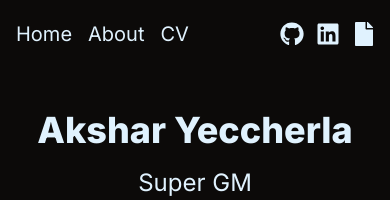
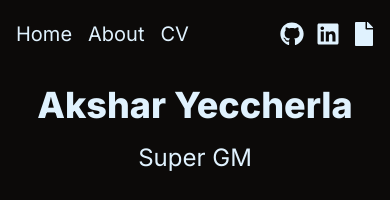
Before and after one commit to aksharye/personal-website, a Next.js app: page / in a window 390 px wide. Shown: the top 200 px of the page. Built offline with nearby package versions, Linux system fonts and the light colour scheme.

Commit message:
fix navbar hover, push title up on mobile

```diff
--- a/app/page.js
+++ b/app/page.js
@@ -106,9 +106,9 @@ export default function Home() {
     <div className="m-0 overscroll-none min-h-screen bg-stone-950">
       <nav class="flex min-w-screen">
         <div class="text-xl w-1/2 px-2 md:px-6 py-3 flex">
-          <a href="#" class="px-2 md:px-4 py-2 text-sky-100 hover:px-4 hover:py-2 hover:rounded-md hover:bg-opacity-25 hover:bg-slate-200 hover:text-gray-200">Home</a>
-          <a href="#" class="px-2 md:px-4 py-2 text-sky-100 hover:px-4 hover:py-2 hover:rounded-md hover:bg-opacity-25 hover:bg-slate-200 hover:text-gray-200">About</a>
-          <a href="#" class="px-2 md:px-4 py-2 text-sky-100 hover:px-4 hover:py-2 hover:rounded-md hover:bg-opacity-25 hover:bg-slate-200 hover:text-gray-200">CV</a>
+          <a href="#" class="px-2 md:px-4 py-2 text-sky-100 hover:px-2 md:hover:px-4 hover:py-2 hover:rounded-md hover:bg-opacity-25 hover:bg-slate-200 hover:text-gray-200">Home</a>
+          <a href="#" class="px-2 md:px-4 py-2 text-sky-100 hover:px-2 md:hover:px-4 hover:py-2 hover:rounded-md hover:bg-opacity-25 hover:bg-slate-200 hover:text-gray-200">About</a>
+          <a href="#" class="px-2 md:px-4 py-2 text-sky-100 hover:px-2 md:hover:px-4 hover:py-2 hover:rounded-md hover:bg-opacity-25 hover:bg-slate-200 hover:text-gray-200">CV</a>
         </div>
         <div class="w-1/2 flex text-2xl md:text-4xl items-center justify-end px-2 md:px-6 mx-auto">
             <FaGithub style={iconStyle}/>
@@ -118,7 +118,7 @@ export default function Home() {
       </nav>
 
       <div class="text-sky-100 w-screen block justify-center h-[15vh] md:h-[30vh] items-center">
-          <div class="flex pt-[5vh] justify-center items-center text-4xl md:text-7xl font-extrabold">Akshar Yeccherla</div>
+          <div class="flex pt-[2vh] md:pt-[5vh] justify-center items-center text-4xl md:text-7xl font-extrabold">Akshar Yeccherla</div>
 
 
           <div class="flex h-1/4 text-2xl md:text-3xl justify-center pt-[2vh]">
```
